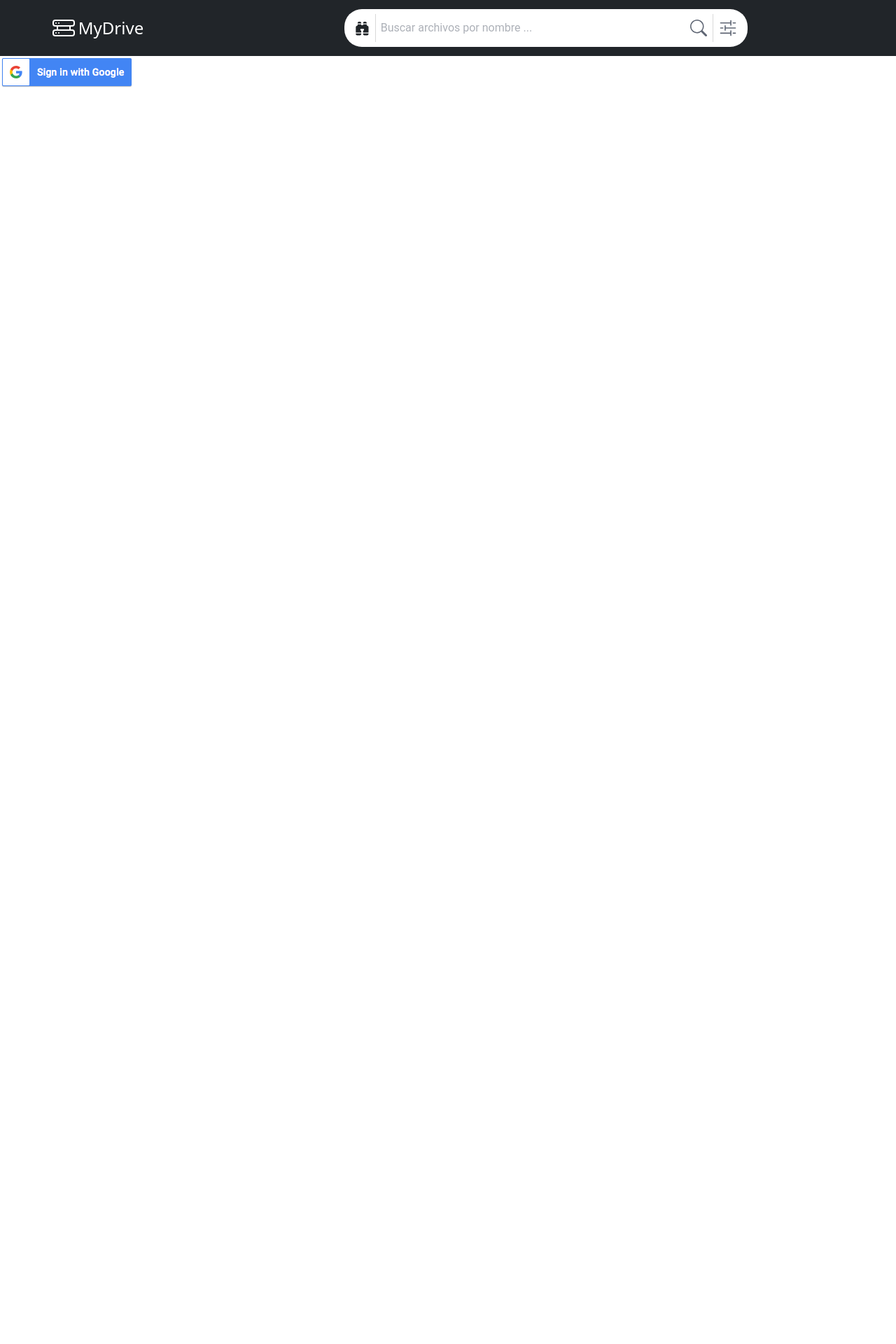
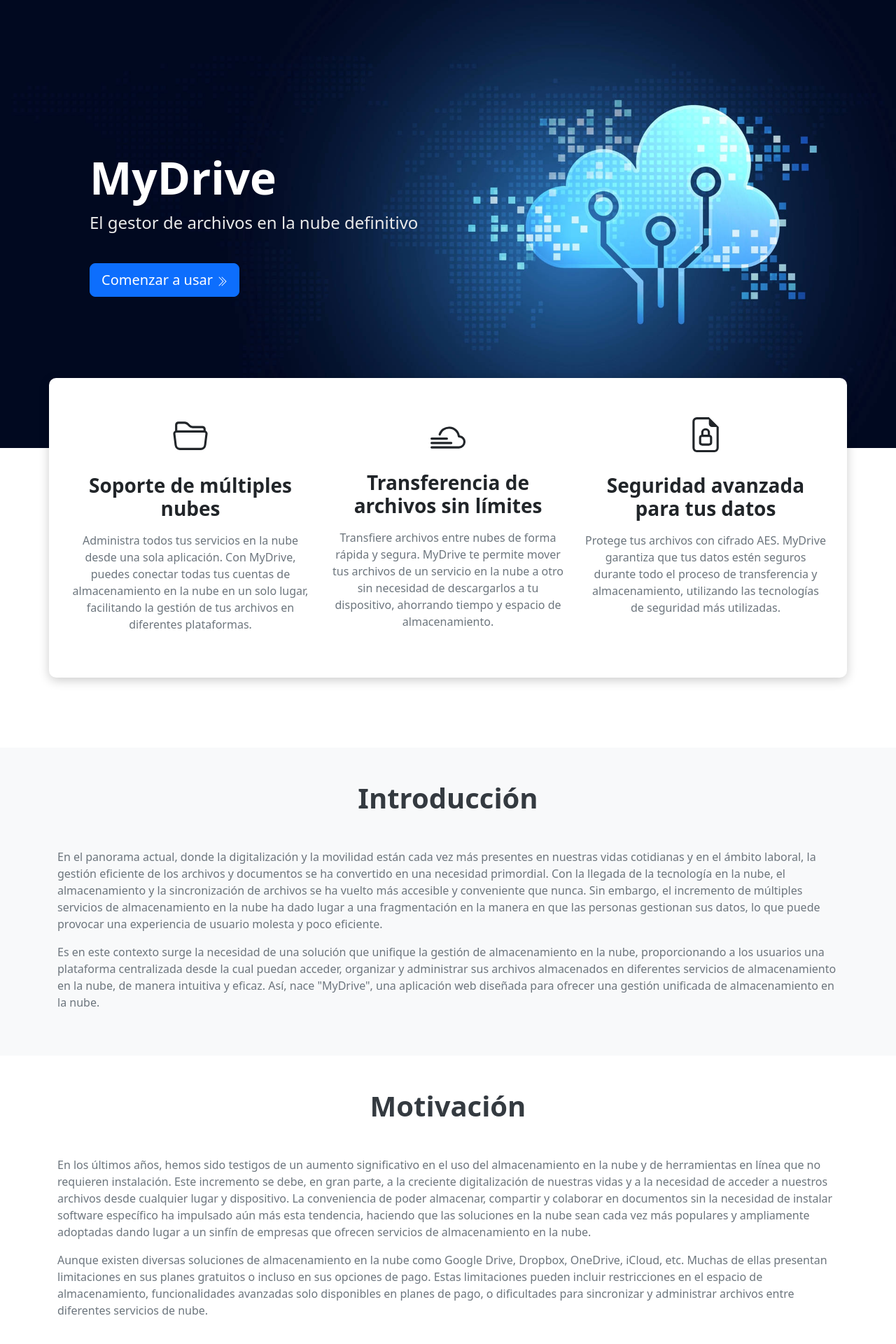
Before and after one commit to jesus-manzano/MyDrive, a Vue app in the folder frontend/: page / in a window 1280 px wide. Shown: the top 1920 px of the page at 70% size. Before the commit the page ends 800 px from the top, so only its background shows below. Built offline with nearby package versions, Linux system fonts and the light colour scheme.

Commit message:
created home page

```diff
--- a/frontend/src/views/HomeView.vue
+++ b/frontend/src/views/HomeView.vue
@@ -1,20 +1,212 @@
 <template>
   <div class="home">
-    <NavBar/>
-    <!-- Botón inicio de sesión -->
-    <router-link to="/no-existe">
-      <img src="@/assets/google_sign_in.png" alt="Google Sign In">
-    </router-link>
+    <!-- Sección principal con imagen de fondo -->
+    <div class="hero-section d-flex align-items-center text-white">
+      <div class="hero-text">
+        <h1 class="display-1 fw-bold">MyDrive</h1>
+        <p class="lead fs-4">El gestor de archivos en la nube definitivo</p>
+        <router-link to="/filemanager/root" class="btn btn-primary btn-lg mt-4">
+          Comenzar a usar
+          <svg xmlns="http://www.w3.org/2000/svg" width="16" height="16" fill="currentColor"
+               class="bi bi-chevron-double-right" viewBox="0 0 16 16">
+            <path fill-rule="evenodd"
+                  d="M3.646 1.646a.5.5 0 0 1 .708 0l6 6a.5.5 0 0 1 0 .708l-6 6a.5.5 0 0 1-.708-.708L9.293 8 3.646 2.354a.5.5 0 0 1 0-.708"/>
+            <path fill-rule="evenodd"
+                  d="M7.646 1.646a.5.5 0 0 1 .708 0l6 6a.5.5 0 0 1 0 .708l-6 6a.5.5 0 0 1-.708-.708L13.293 8 7.646 2.354a.5.5 0 0 1 0-.708"/>
+          </svg>
+        </router-link>
+      </div>
+    </div>
+
+    <!-- Sección de información superpuesta -->
+    <div class="info-section container py-5">
+      <div class="row text-center">
+        <div class="col-md-4">
+          <i class="bi bi-cloud-upload fs-1 mb-3"></i>
+          <svg xmlns="http://www.w3.org/2000/svg" width="50" height="50" fill="currentColor"
+               class="bi bi-folder2-open mb-3" viewBox="0 0 16 16">
+            <path
+                d="M1 3.5A1.5 1.5 0 0 1 2.5 2h2.764c.958 0 1.76.56 2.311 1.184C7.985 3.648 8.48 4 9 4h4.5A1.5 1.5 0 0 1 15 5.5v.64c.57.265.94.876.856 1.546l-.64 5.124A2.5 2.5 0 0 1 12.733 15H3.266a2.5 2.5 0 0 1-2.481-2.19l-.64-5.124A1.5 1.5 0 0 1 1 6.14zM2 6h12v-.5a.5.5 0 0 0-.5-.5H9c-.964 0-1.71-.629-2.174-1.154C6.374 3.334 5.82 3 5.264 3H2.5a.5.5 0 0 0-.5.5zm-.367 1a.5.5 0 0 0-.496.562l.64 5.124A1.5 1.5 0 0 0 3.266 14h9.468a1.5 1.5 0 0 0 1.489-1.314l.64-5.124A.5.5 0 0 0 14.367 7z"/>
+          </svg>
+          <h3 class="mb-3">Soporte de múltiples nubes</h3>
+          <p>Administra todos tus servicios en la nube desde una sola aplicación. Con MyDrive, puedes conectar todas tus
+            cuentas de almacenamiento en la nube en un solo lugar, facilitando la gestión de tus archivos en diferentes
+            plataformas.</p>
+        </div>
+        <div class="col-md-4">
+          <i class="bi bi-arrows-move fs-1 mb-3"></i>
+          <svg xmlns="http://www.w3.org/2000/svg" width="50" height="50" fill="currentColor"
+               class="bi bi-cloud-fog2 mb-2" viewBox="0 0 16 16">
+            <path
+                d="M8.5 4a4 4 0 0 0-3.8 2.745.5.5 0 1 1-.949-.313 5.002 5.002 0 0 1 9.654.595A3 3 0 0 1 13 13H.5a.5.5 0 0 1 0-1H13a2 2 0 0 0 .001-4h-.026a.5.5 0 0 1-.5-.445A4 4 0 0 0 8.5 4M0 8.5A.5.5 0 0 1 .5 8h7a.5.5 0 0 1 0 1h-7a.5.5 0 0 1-.5-.5m0 2a.5.5 0 0 1 .5-.5h9a.5.5 0 0 1 0 1h-9a.5.5 0 0 1-.5-.5"/>
+          </svg>
+          <h3 class="mb-3">Transferencia de archivos sin límites</h3>
+          <p>Transfiere archivos entre nubes de forma rápida y segura. MyDrive te permite mover tus archivos de un
+            servicio en la nube a otro sin necesidad de descargarlos a tu dispositivo, ahorrando tiempo y espacio de
+            almacenamiento.</p>
+        </div>
+        <div class="col-md-4">
+          <i class="bi bi-shield-lock fs-1 mb-3"></i>
+          <svg xmlns="http://www.w3.org/2000/svg" width="50" height="50" fill="currentColor"
+               class="bi bi-file-earmark-lock mb-3" viewBox="0 0 16 16">
+            <path
+                d="M10 7v1.076c.54.166 1 .597 1 1.224v2.4c0 .816-.781 1.3-1.5 1.3h-3c-.719 0-1.5-.484-1.5-1.3V9.3c0-.627.46-1.058 1-1.224V7a2 2 0 1 1 4 0M7 7v1h2V7a1 1 0 0 0-2 0M6 9.3v2.4c0 .042.02.107.105.175A.64.64 0 0 0 6.5 12h3a.64.64 0 0 0 .395-.125c.085-.068.105-.133.105-.175V9.3c0-.042-.02-.107-.105-.175A.64.64 0 0 0 9.5 9h-3a.64.64 0 0 0-.395.125C6.02 9.193 6 9.258 6 9.3"/>
+            <path
+                d="M14 14V4.5L9.5 0H4a2 2 0 0 0-2 2v12a2 2 0 0 0 2 2h8a2 2 0 0 0 2-2M9.5 3A1.5 1.5 0 0 0 11 4.5h2V14a1 1 0 0 1-1 1H4a1 1 0 0 1-1-1V2a1 1 0 0 1 1-1h5.5z"/>
+          </svg>
+          <h3 class="mb-3">Seguridad avanzada para tus datos</h3>
+          <p>Protege tus archivos con cifrado AES. MyDrive garantiza que tus datos estén seguros
+            durante todo el proceso de transferencia y almacenamiento, utilizando las tecnologías de seguridad más
+            utilizadas.</p>
+        </div>
+      </div>
+    </div>
+
+    <!-- Secciones adicionales -->
+    <section id="introduction" class="py-5 bg-light">
+      <div class="container">
+        <h2 class="text-center mb-5">Introducción</h2>
+        <p class="lead">En el panorama actual, donde la digitalización y la movilidad están cada vez más presentes en
+          nuestras vidas cotidianas y en el ámbito laboral, la gestión eficiente de los archivos y documentos se ha
+          convertido en una necesidad primordial. Con la llegada de la tecnología en la nube, el almacenamiento y la
+          sincronización de archivos se ha vuelto más accesible y conveniente que nunca. Sin embargo, el incremento de
+          múltiples servicios de almacenamiento en la nube ha dado lugar a una fragmentación en la manera en que las
+          personas gestionan sus datos, lo que puede provocar una experiencia de usuario molesta y poco eficiente.</p>
+        <p>Es en este contexto surge la necesidad de una solución que unifique la gestión de almacenamiento en la nube,
+          proporcionando a los usuarios una plataforma centralizada desde la cual puedan acceder, organizar y
+          administrar sus archivos almacenados en diferentes servicios de almacenamiento en la nube, de manera intuitiva
+          y eficaz. Así, nace "MyDrive", una aplicación web diseñada para ofrecer una gestión unificada de
+          almacenamiento en la nube.</p>
+      </div>
+    </section>
+
+    <section id="motivation" class="py-5">
+      <div class="container">
+        <h2 class="text-center mb-5">Motivación</h2>
+        <p class="lead">En los últimos años, hemos sido testigos de un aumento significativo en el uso del
+          almacenamiento en la nube y de herramientas en línea que no requieren instalación. Este incremento se debe, en
+          gran parte, a la creciente digitalización de nuestras vidas y a la necesidad de acceder a nuestros archivos
+          desde cualquier lugar y dispositivo. La conveniencia de poder almacenar, compartir y colaborar en documentos
+          sin la necesidad de instalar software específico ha impulsado aún más esta tendencia, haciendo que las
+          soluciones en la nube sean cada vez más populares y ampliamente adoptadas dando lugar a un sinfín de empresas
+          que ofrecen servicios de almacenamiento en la nube.</p>
+        <p>Aunque existen diversas soluciones de almacenamiento en la nube como Google Drive, Dropbox, OneDrive, iCloud,
+          etc. Muchas de ellas presentan limitaciones en sus planes gratuitos o incluso en sus opciones de pago. Estas
+          limitaciones pueden incluir restricciones en el espacio de almacenamiento, funcionalidades avanzadas solo
+          disponibles en planes de pago, o dificultades para sincronizar y administrar archivos entre diferentes
+          servicios de nube.</p>
+      </div>
+    </section>
+
+    <!-- Nubes Disponibles -->
+    <section id="cloud-services" class="py-5 bg-light">
+      <div class="container">
+        <h2 class="text-center mb-5">Nubes Disponibles Actualmente</h2>
+        <p class="lead">MyDrive soporta actualmente las nubes más populares como Google Drive y Dropbox. Nuestro
+          objetivo es continuar ampliando esta lista gracias a las contribuciones de nuestra comunidad, integrando
+          nuevas nubes que se adapten a las necesidades de nuestros usuarios.</p>
+        <div class="row justify-content-center my-5">
+          <div class="col-md-4 text-center">
+            <img src="@/assets/google-drive.png" class="img-fluid" style="max-height: 150px" alt="Google Drive">
+            <p class="lead mt-1">Google Drive</p>
+          </div>
+          <div class="col-md-4 text-center">
+            <img src="@/assets/dropbox.png" class="img-fluid" style="max-height: 150px" alt="Dropbox">
+            <p class="lead mt-1">Dropbox</p>
+          </div>
+        </div>
+      </div>
+    </section>
+
+    <!-- Open Source Section -->
+    <section id="open-source" class="py-5">
+      <div class="container">
+        <h2 class="text-center mb-5">Un Proyecto Open Source</h2>
+        <p class="lead">MyDrive es un proyecto de código abierto, y en el futuro, cualquier colaborador será bienvenido
+          para ayudar a expandir y mejorar la plataforma. Creemos en la colaboración y en la fuerza de la comunidad para
+          construir una herramienta que se ajuste a las necesidades de todos. Si tienes ideas para nuevas
+          características, integración de otras nubes, o cualquier otra mejora, ¡no dudes en unirte a nosotros!</p>
+      </div>
+    </section>
+
+    <!-- Footer -->
+    <footer class="bg-dark text-light py-4">
+      <div class="container text-center">
+        <p>&copy; 2024 MyDrive. Todos los derechos reservados.</p>
+        <p>Desarrollado por Jesús Manzano</p>
+      </div>
+    </footer>
   </div>
 </template>
 
 <script>
-import NavBar from "@/components/NavBar";
-
 export default {
   name: 'HomeView',
-  components: {
-    NavBar
-  }
 }
 </script>
+
+<style scoped>
+.home {
+  position: relative;
+}
+
+.hero-section {
+  background: url('@/assets/cloud-img.jpg') no-repeat center center;
+  background-size: cover;
+  height: 80vh;
+  display: flex;
+  align-items: center;
+  padding-left: 8rem;
+}
+
+.hero-text {
+  max-width: 600px;
+}
+
+.info-section {
+  background-color: #ffffff;
+  border-radius: 10px;
+  padding: 30px;
+  box-shadow: 0 4px 15px rgba(0, 0, 0, 0.2);
+  position: relative;
+  top: -100px;
+  z-index: 10;
+}
+
+.additional-info {
+  background-color: #f8f9fa;
+  border-radius: 10px;
+  padding: 30px;
+  box-shadow: 0 4px 15px rgba(0, 0, 0, 0.2);
+  margin-top: 20px;
+}
+
+i {
+  color: #007bff;
+}
+
+h1.display-1 {
+  font-size: 4rem;
+}
+
+p.lead.fs-4 {
+  font-size: 1.5rem;
+  color: #eaeaea;
+}
+
+h3 {
+  margin-top: 15px;
+  font-weight: 600;
+}
+
+p {
+  color: #6c757d;
+  font-size: 1rem;
+}
+
+h2.text-center {
+  font-size: 2.5rem;
+  font-weight: bold;
+  color: #343a40;
+}
+</style>
```
Also changed, not shown: frontend/src/assets/cloud-img.jpg (added), frontend/src/assets/google_sign_in.png (deleted).
